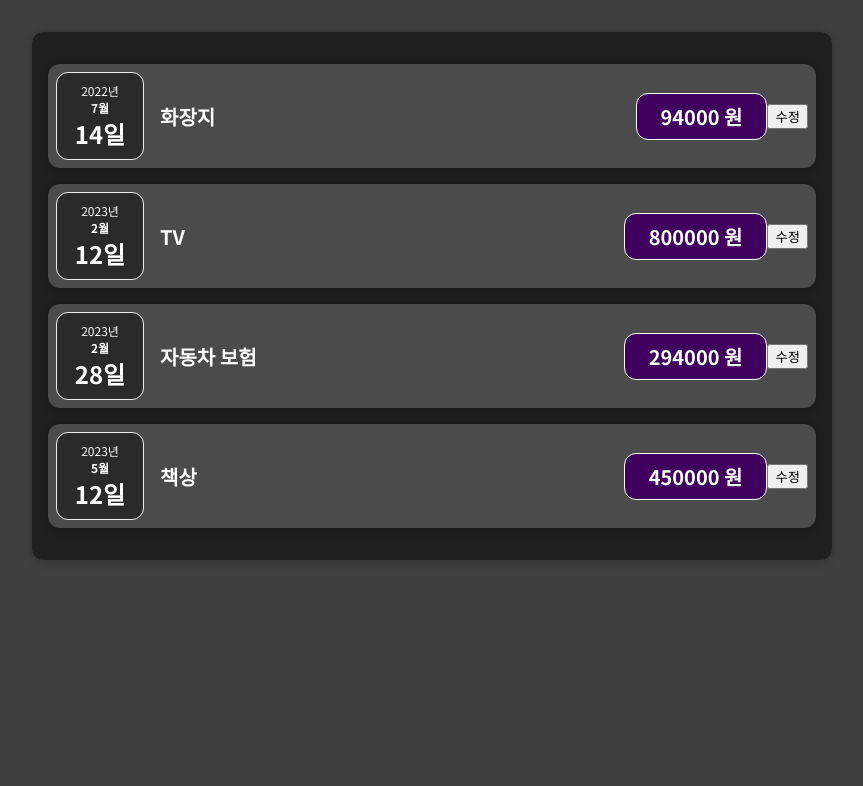
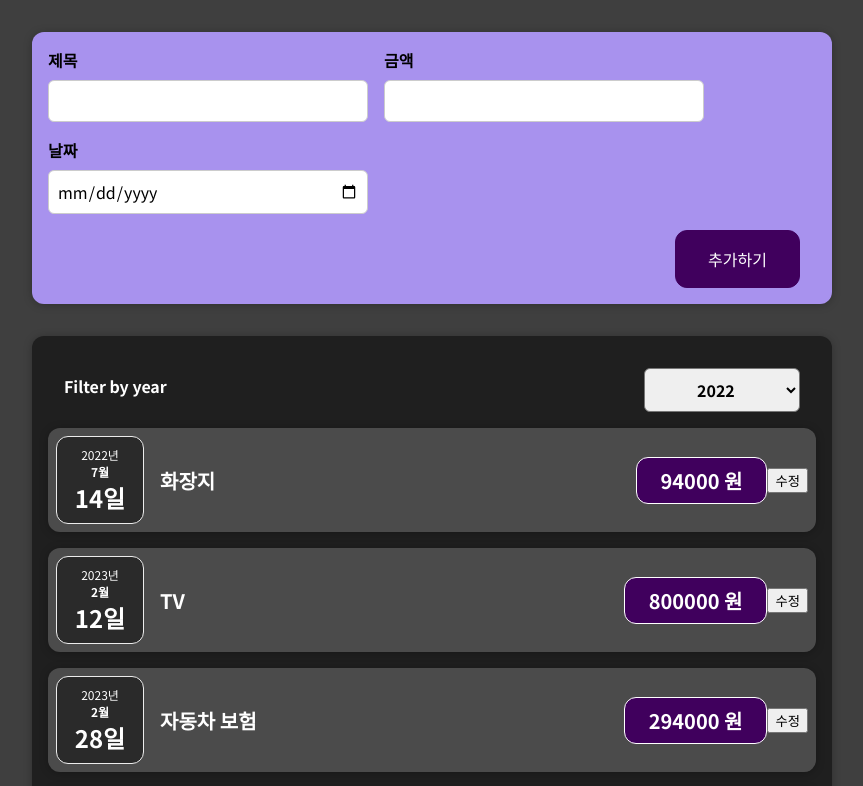
Before and after one commit to kiyomin0615/first-react, a React (Create React App) app: page / in a window 1280 px wide. Shown: the top 786 px of the page, without its empty margins (208-1071 px from the left). Built offline with nearby package versions, Linux system fonts and the light colour scheme.

Commit message:
3. 상태 끌어올리기

```diff
--- a/src/App.js
+++ b/src/App.js
@@ -1,5 +1,6 @@
 import React from "react";
 
+import NewExpense from "./components/NewExpense/NewExpense";
 import Expenses from "./components/Expenses/Expenses";
 
 // Root Component
@@ -26,8 +27,14 @@
     },
   ];
 
+  function addExpenseHandler(expenseData) {
+    const expense = expenseData;
+    console.log(expense)
+  }
+
   return (
     <div>
+      <NewExpense onAddExpense={addExpenseHandler} />
       <Expenses items={expenses} />
     </div>
   );
--- a/src/components/Expenses/Expenses.js
+++ b/src/components/Expenses/Expenses.js
@@ -1,13 +1,22 @@
-import React from "react";
+import React, { useState } from "react";
 
+import ExpensesFilter from "./ExpensesFilter";
+import Card from "../UI/Card";
 import ExpenseItem from "./ExpenseItem";
-import Card from "../UI/Card";
 import "./Expenses.css";
 
 function Expenses(props) {
-  // 프롭(속성)을 통해 컴포넌트에 데이터 전달하기
+  const [filteredYear, setFilteredYear] = useState("");
+
+  function filterChangeHandler(year) {
+    setFilteredYear(year);
+    console.log(year);
+  }
+
   return (
+    <div>
       <Card className="expenses">
+        <ExpensesFilter onChangeFilter={filterChangeHandler} />
         <ExpenseItem
           title={props.items[0].title}
           amount={props.items[0].amount}
@@ -29,6 +38,7 @@
           date={props.items[3].date}
         />
       </Card>
+    </div>
   );
 }
 
--- /dev/null
+++ b/src/components/Expenses/ExpensesFilter.css
@@ -0,0 +1,24 @@
+.expenses-filter {
+  color: white;
+  padding: 0 1rem;
+}
+
+.expenses-filter__control {
+  display: flex;
+  width: 100%;
+  align-items: center;
+  justify-content: space-between;
+  margin: 1rem 0;
+}
+
+.expenses-filter label {
+  font-weight: bold;
+  margin-bottom: 0.5rem;
+}
+
+.expenses-filter select {
+  font: inherit;
+  padding: 0.5rem 3rem;
+  font-weight: bold;
+  border-radius: 6px;
+}
--- /dev/null
+++ b/src/components/Expenses/ExpensesFilter.js
@@ -0,0 +1,25 @@
+import React, { useState } from "react";
+
+import "./ExpensesFilter.css";
+
+function ExpensesFilter(props) {
+  function filterChangeHandler(event) {
+    props.onChangeFilter(event.target.value);
+  }
+
+  return (
+    <div className="expenses-filter">
+      <div className="expenses-filter__control">
+        <label>Filter by year</label>
+        <select onChange={filterChangeHandler}>
+          <option value="2022">2022</option>
+          <option value="2021">2021</option>
+          <option value="2020">2020</option>
+          <option value="2019">2019</option>
+        </select>
+      </div>
+    </div>
+  );
+}
+
+export default ExpensesFilter;
--- /dev/null
+++ b/src/components/NewExpense/ExpenseForm.css
@@ -0,0 +1,26 @@
+.new-expense__controls {
+  display: flex;
+  flex-wrap: wrap;
+  gap: 1rem;
+  margin-bottom: 1rem;
+  text-align: left;
+}
+
+.new-expense__control label {
+  font-weight: bold;
+  margin-bottom: 0.5rem;
+  display: block;
+}
+
+.new-expense__control input {
+  font: inherit;
+  padding: 0.5rem;
+  border-radius: 6px;
+  border: 1px solid #ccc;
+  width: 20rem;
+  max-width: 100%;
+}
+
+.new-expense__actions {
+  text-align: right;
+}
--- /dev/null
+++ b/src/components/NewExpense/ExpenseForm.js
@@ -0,0 +1,78 @@
+import React, { useState } from "react";
+
+import "./ExpenseForm.css";
+
+function ExpenseForm(props) {
+  // 상태 초기화
+  const [enteredTitle, setEnteredTitle] = useState("");
+  const [enteredAmount, setEnteredAmount] = useState("");
+  const [enteredDate, setEnteredDate] = useState("");
+
+  // 이벤트 발생하면 상태 변경
+  function titleChangeHandler(event) {
+    setEnteredTitle(event.target.value);
+  }
+  function amountChangeHandler(event) {
+    setEnteredAmount(event.target.value);
+  }
+  function dateChangeHandler(event) {
+    setEnteredDate(event.target.value);
+  }
+
+  function submitHandler(event) {
+    event.preventDefault();
+
+    const expenseData = {
+      title: enteredTitle,
+      amount: enteredAmount,
+      date: new Date(enteredDate),
+    };
+
+    props.onSaveExpenseData(expenseData);
+
+    // form 초기화
+    setEnteredTitle("");
+    setEnteredAmount("");
+    setEnteredDate("");
+  }
+
+  return (
+    <form onSubmit={submitHandler}>
+      <div className="new-expense__controls">
+        <div className="new-expense__control">
+          <label>제목</label>
+          <input
+            type="text"
+            value={enteredTitle}
+            onChange={titleChangeHandler}
+          />
+        </div>
+        <div className="new-expense__control">
+          <label>금액</label>
+          <input
+            type="number"
+            value={enteredAmount}
+            min="1000"
+            step="1000"
+            onChange={amountChangeHandler}
+          />
+        </div>
+        <div className="new-expense__control">
+          <label>날짜</label>
+          <input
+            type="date"
+            value={enteredDate}
+            min="2020-01-01"
+            max="2023-12-31"
+            onChange={dateChangeHandler}
+          />
+        </div>
+      </div>
+      <div className="new-expense__actions">
+        <button type="submit">추가하기</button>
+      </div>
+    </form>
+  );
+}
+
+export default ExpenseForm;
--- /dev/null
+++ b/src/components/NewExpense/NewExpense.css
@@ -0,0 +1,38 @@
+.new-expense {
+  background-color: #a892ee;
+  padding: 1rem;
+  margin: 2rem auto;
+  width: 50rem;
+  max-width: 95%;
+  border-radius: 12px;
+  text-align: center;
+  box-shadow: 0 1px 8px rgba(0, 0, 0, 0.25);
+}
+
+.new-expense button {
+  font: inherit;
+  cursor: pointer;
+  padding: 1rem 2rem;
+  border: 1px solid #40005d;
+  background-color: #40005d;
+  color: white;
+  border-radius: 12px;
+  margin-right: 1rem;
+}
+
+.new-expense button:hover,
+.new-expense button:active {
+  background-color: #510674;
+  border-color: #510674;
+}
+
+.new-expense button.alternative {
+  color: #220131;
+  border-color: transparent;
+  background-color: transparent;
+}
+
+.new-expense button.alternative:hover,
+.new-expense button.alternative:active {
+  background-color: #ddb3f8;
+}
--- /dev/null
+++ b/src/components/NewExpense/NewExpense.js
@@ -0,0 +1,23 @@
+import React from "react";
+
+import ExpenseForm from "./ExpenseForm";
+import "./NewExpense.css";
+
+function NewExpense(props) {
+  function saveExpenseDataHandler(enteredExpenseData) {
+    const expenseData = {
+      ...enteredExpenseData,
+      id: Math.random().toString()
+    }
+
+    props.onAddExpense(expenseData);
+  }
+
+  return (
+    <div className="new-expense">
+      <ExpenseForm onSaveExpenseData={saveExpenseDataHandler} />
+    </div>
+  );
+}
+
+export default NewExpense;
```
Lines whose indentation alone changed are shown as unchanged.
